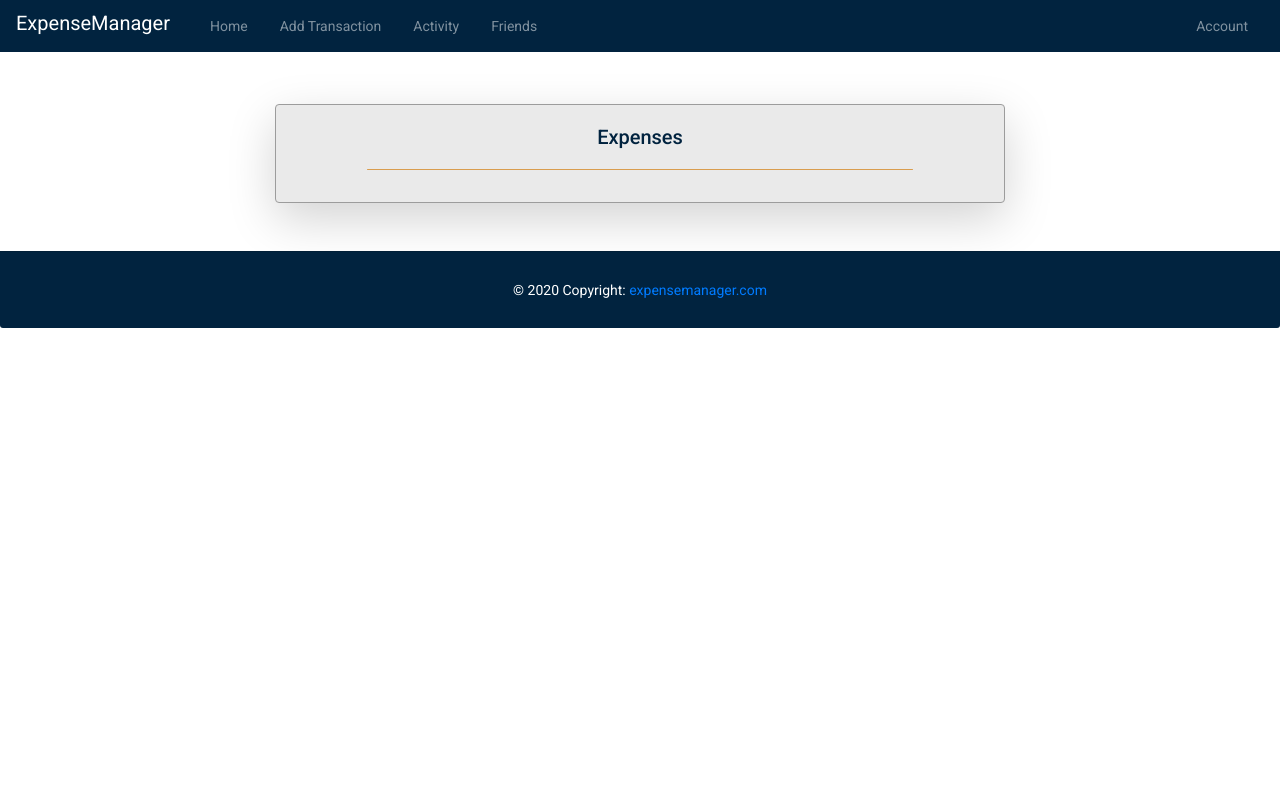
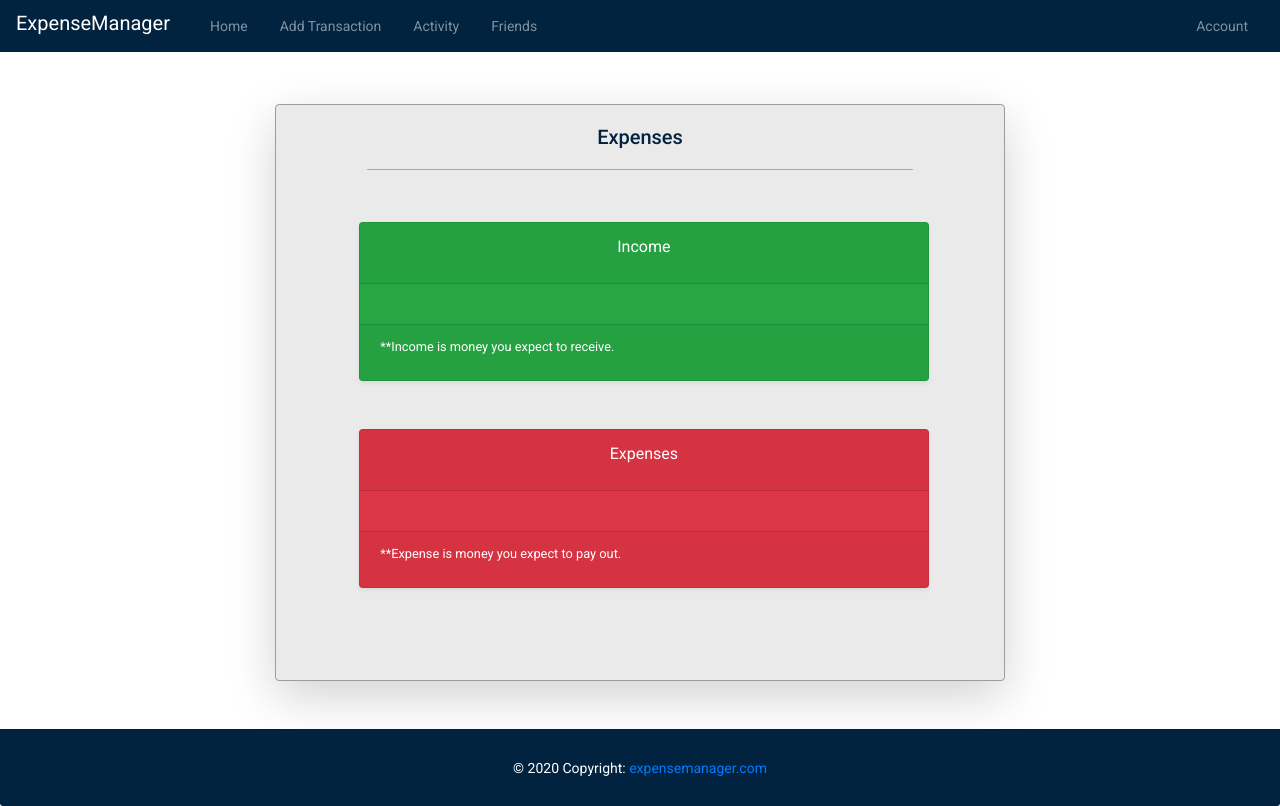
Before and after one commit to adriangallant/ExpenseManagerFrontend, an Angular app: page / in a window 1280 px wide. Built offline with nearby package versions, Linux system fonts and the light colour scheme; sample sign-in values are in the browser's storage.

Commit message:
worked on html for expenses page

```diff
--- a/src/app/_models/account.ts
+++ b/src/app/_models/account.ts
@@ -5,5 +5,4 @@ export class Account{
   email: string;
   phone: string;
   picture: any;
-  // token: string;
 }
--- a/src/app/account/account.component.ts
+++ b/src/app/account/account.component.ts
@@ -16,6 +16,7 @@ import { AlertService } from '../_services/alert.service';
   templateUrl: './account.component.html',
   styleUrls: ['./account.component.css']
 })
+
 export class AccountComponent implements OnInit, OnDestroy {
   accountForm: FormGroup;
   loading = false;
--- a/src/app/activity/activity.component.ts
+++ b/src/app/activity/activity.component.ts
@@ -14,7 +14,7 @@ export class ActivityComponent implements OnInit {
 
   loading = false;
   submitted = false;
-  loadingActivity = true;
+  loadingActivity: boolean;
 
   activity: Transaction[] = [];
 
@@ -24,7 +24,9 @@ export class ActivityComponent implements OnInit {
     private authenticationService: AuthenticationService,
     private transactionService: TransactionService,
     private cdr: ChangeDetectorRef
-  ) { }
+  ) {
+    this.loadingActivity = true;
+  }
 
   ngOnInit(): void {
     this.initializeActivity();
--- a/src/app/expenses/expenses.component.css
+++ b/src/app/expenses/expenses.component.css
@@ -8,3 +8,7 @@
 #expenses #expenses-row #expenses-column #expenses-box #expenses-form {
   padding: 2%;
 }
+
+.expenses-padding{
+  padding: 20px;
+}
--- a/src/app/expenses/expenses.component.html
+++ b/src/app/expenses/expenses.component.html
@@ -4,12 +4,39 @@
     <div id="padding-row">
       <div id="expenses-row" class="row justify-content-center align-items-center">
         <div id="expenses-column" class="col-md-8">
-          <div id="expenses-box" class="shadow-lg rounded mt-lg-5 pb-3">
+          <div id="expenses-box" class="shadow-lg rounded mt-lg-5 pb-5">
             <div class="text-center">
               <h2 class="h2 mt-lg-3 primary-color-blue-text">Expenses</h2>
             </div>
             <hr class="rounded w-75 secondary-color-yellow-background">
+            <div class="row">
+              <div class="col offset-1">
+                <div class="expenses-padding col-sm-11">
+                  <div class="card bg-success mb-lg-5 mt-lg-3 shadow-sm">
+                    <div class="card-header">
+                      <p class="card-title text-white text-center">Income</p>
+                    </div>
+                    <div class="card-body">
 
+                    </div>
+                    <div class="card-footer text-white small">
+                      <p>**Income is money you expect to receive.</p>
+                    </div>
+                  </div>
+                  <div class="card bg-danger mt-lg-5 mb-lg-4 shadow-sm">
+                    <div class="card-header">
+                      <p class="card-title text-white text-center">Expenses</p>
+                    </div>
+                    <div class="card-body">
+
+                    </div>
+                    <div class="card-footer text-white small">
+                      <p>**Expense is money you expect to pay out.</p>
+                    </div>
+                  </div>
+                </div>
+              </div>
+            </div>
           </div>
         </div>
       </div>
```
